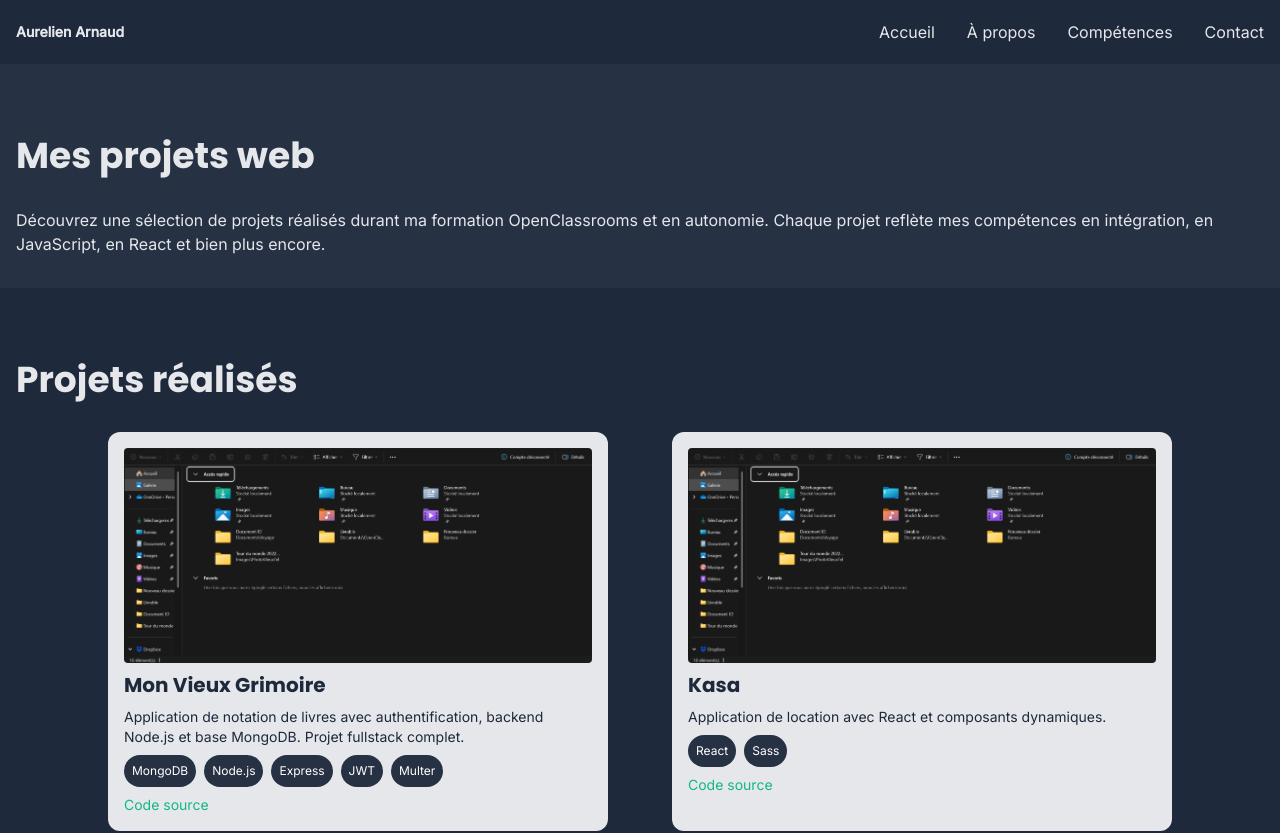
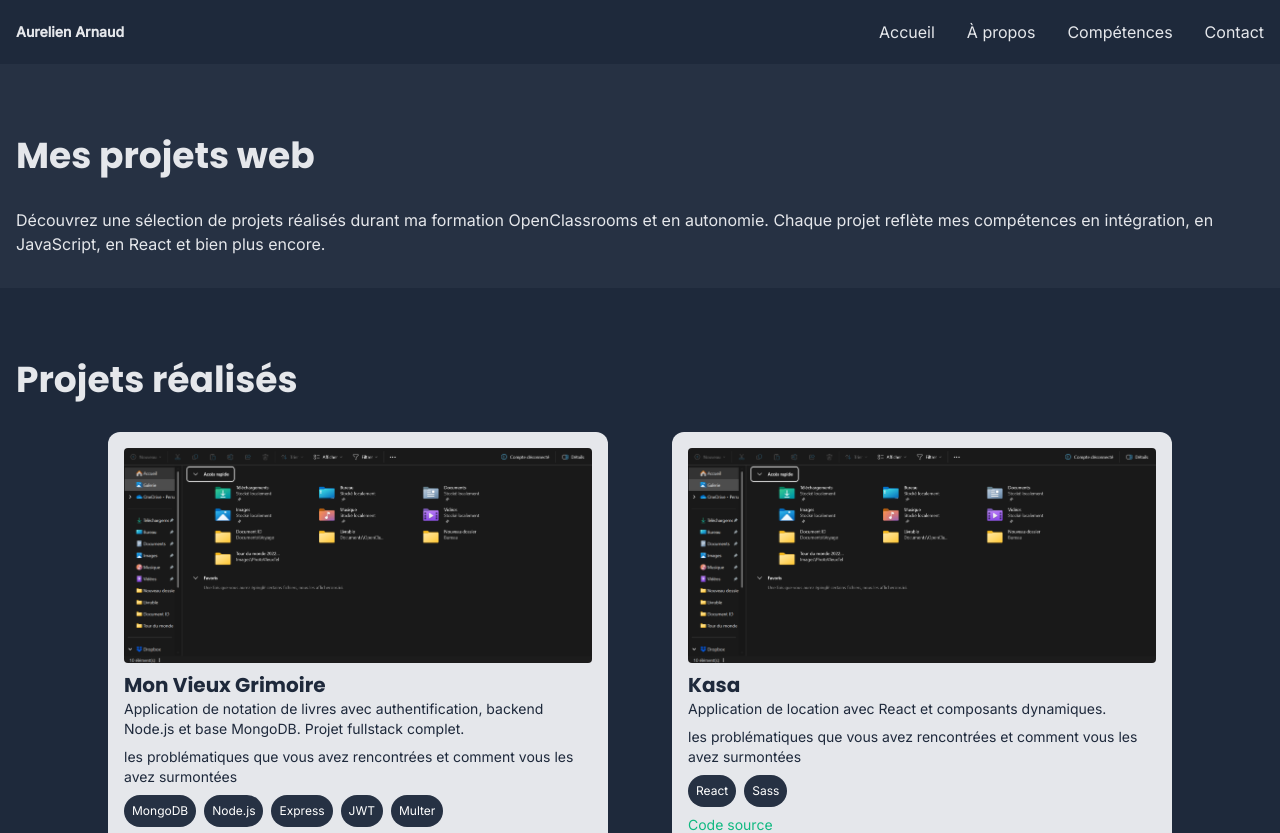
Before and after one commit to aurelienrnd/portfolio, a React (Vite) app: page /project in a window 1280 px wide. Shown: the top 833 px of the page. Built offline with nearby package versions, Linux system fonts and the light colour scheme.

Commit message:
feature a jout de difyculty dans le tableaux projet

```diff
--- a/src/compoments/pages/projects/sections/Cards.tsx
+++ b/src/compoments/pages/projects/sections/Cards.tsx
@@ -17,12 +17,16 @@ function Cards(): React.JSX.Element {
       image: '/images/test.png',
       techs: ['MongoDB', 'Node.js', 'Express', 'JWT', 'Multer'],
       codeUrl: 'https://github.com/aurelienrnd/vieux-grimoire',
+      dificulty:
+        'les problématiques que vous avez rencontrées et comment vous les avez surmontées',
     },
     {
       id: 2,
       title: 'Kasa',
       description:
         'Application de location avec React et composants dynamiques.',
+      dificulty:
+        'les problématiques que vous avez rencontrées et comment vous les avez surmontées',
       image: '/images/test.png',
       techs: ['React', 'Sass'],
       codeUrl: 'https://github.com/aurelienrnd/kasa',
@@ -32,6 +36,8 @@ function Cards(): React.JSX.Element {
       title: 'Booki',
       description:
         'Site vitrine responsive d’une agence de voyage, réalisé en HTML et CSS, avec respect des maquettes et accessibilité.',
+      dificulty:
+        'les problématiques que vous avez rencontrées et comment vous les avez surmontées',
       image: '/images/test.png',
       techs: ['HTML', 'CSS'],
       codeUrl: 'https://github.com/aurelienrnd/booki',
@@ -41,6 +47,8 @@ function Cards(): React.JSX.Element {
       title: 'Portfolio',
       description:
         'Site personnel de présentation, codé en React, TypeScript et TailwindCSS v4. Responsive, clair et optimisé SEO.',
+      dificulty:
+        'les problématiques que vous avez rencontrées et comment vous les avez surmontées',
       image: '/images/test.png',
       techs: ['React', 'TypeScript', 'TailwindCSS', 'Vite'],
       codeUrl: 'https://github.com/aurelienrnd/portfolio',
--- a/src/compoments/utility/Card.tsx
+++ b/src/compoments/utility/Card.tsx
@@ -2,6 +2,7 @@
 type Props = {
   title: string;
   description: string;
+  dificulty: string;
   image: string;
   techs: string[];
   codeUrl: string;
@@ -15,6 +16,7 @@ type Props = {
 function Card({
   title,
   description,
+  dificulty,
   image,
   techs,
   codeUrl,
@@ -24,8 +26,12 @@ function Card({
     <article className="card">
       <img src={image} alt={`aperçu du projet ${title}`} className="rounded" />
 
-      <h3 className="">{title}</h3>
-      <p className="">{description}</p>
+      <div>
+        <h3 className="">{title}</h3>
+        <p className="">{description}</p>
+      </div>
+
+      <p className="">{dificulty}</p>
 
       <div className="flex gap-2 flex-wrap justify-center md:justify-start">
         {techs.map(tech => (
--- a/src/compoments/utility/FormContact.tsx
+++ b/src/compoments/utility/FormContact.tsx
@@ -29,7 +29,7 @@ function FormContact(): React.JSX.Element {
     event.preventDefault();
 
     const { nom, email, message } = formData;
-    const mailtoLink = `mailto:tonemail@example.com?subject=Contact depuis le portfolio&body=Nom: ${encodeURIComponent(nom)}%0AEmail: ${encodeURIComponent(email)}%0AMessage: ${encodeURIComponent(message)}`;
+    const mailtoLink = `mailto:aurelienarnaud921@gmail.com?subject=Contact depuis le portfolio&body=Nom: ${encodeURIComponent(nom)}%0AEmail: ${encodeURIComponent(email)}%0AMessage: ${encodeURIComponent(message)}`;
 
     window.location.href = mailtoLink;
   };
```
